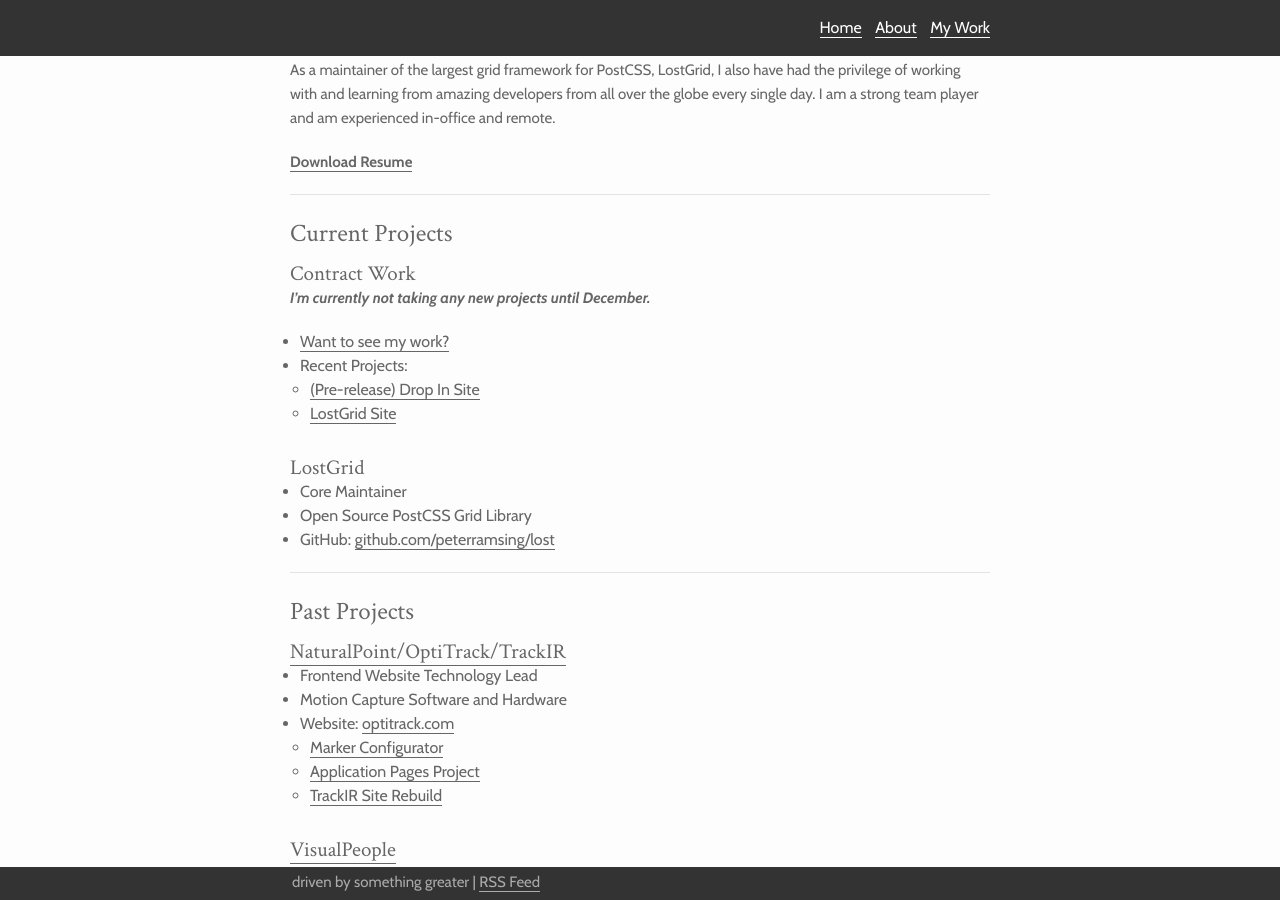
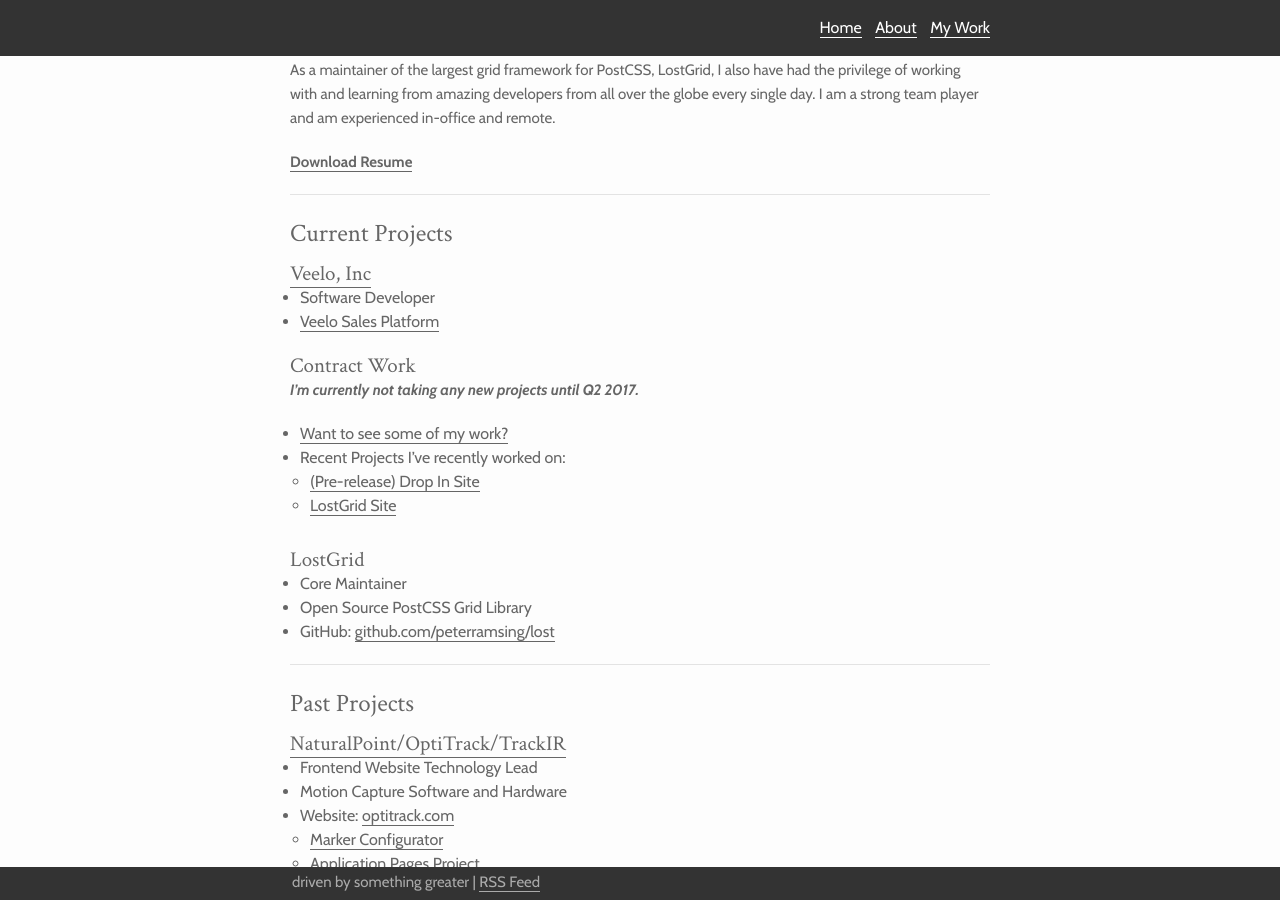
Before and after one commit to peterramsing/personal-site, a Jekyll site: the page built from about.md, in a window 1280 px wide and 900 px high, scrolled down 316 px. Built offline with Jekyll 4.4.1, drawn with Linux system fonts in a browser that asks for light colours; nearby versions of some CDN libraries.

Commit message:
Adds new job and updates contract work

```diff
--- a/about.md
+++ b/about.md
@@ -19,11 +19,14 @@
 
 ## Current Projects
 
+### [Veelo, Inc](http://veeloinc.com/)
+* Software Developer
+* <a href="http://veeloinc.com/blog/new-veelo-sales-performance-platform-launches/" rel="nofollow" target="_blank">Veelo Sales Platform</a>
+
 ### Contract Work
-**_I'm currently not taking any new projects until December._**
-
-* <a href="{{ site.baseurl }}/my-work">Want to see my work?</a>
-* Recent Projects:
+**_I'm currently not taking any new projects until Q2 2017._**
+* <a href="{{ site.baseurl }}/my-work">Want to see some of my work?</a>
+* Recent Projects I've recently worked on:
   * <a href="http://peter.coffee/drop-in-marketing-site/" rel="nofollow" target="_blank">(Pre-release) Drop In Site</a>
   * <a href="http://lostgrid.org/" rel="nofollow" target="_blank">LostGrid Site</a>
 
```
